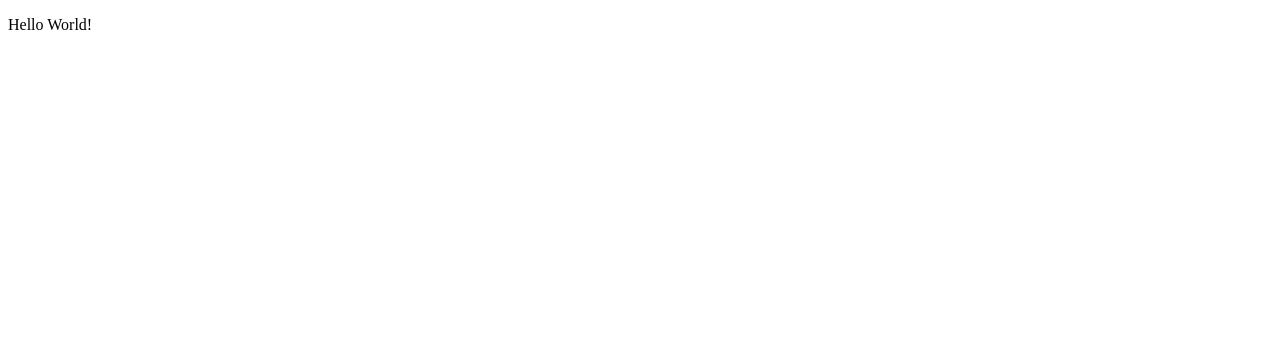
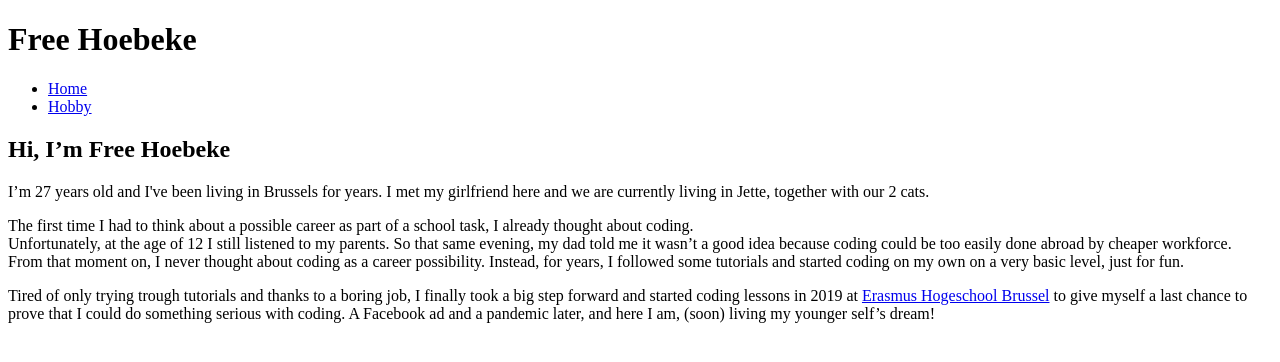
Before and after one commit to freeh23/freeh23.github.io, a plain HTML site: page index.html in a window 1280 px wide. Drawn offline with Linux system fonts and the light colour scheme.

Commit message:
Initial text, without css

```diff
--- a/index.html
+++ b/index.html
@@ -5,6 +5,34 @@
   <title>Free Hoebeke</title>
 </head>
 <body>
-    <p>Hello World!</p>
+  <header>
+    <h1>Free Hoebeke</h1>
+    <nav>
+      <ul>
+        <li><a href="index.html">Home</a></li>
+        <li><a href="Hobby.html">Hobby</a></li>
+      </ul>
+    </nav>
+  </header>
+
+
+  <article>
+    <h1>Hi, I’m Free Hoebeke</h1>
+    <p>I’m 27 years old and I've been living in Brussels for years. I met my girlfriend here and we are currently living in Jette, together with our 2 cats.</p>
+    <p>The first time I had to think about a possible career as part of a school task, I already thought about coding.<br/>
+      Unfortunately, at the age of 12 I still listened to my parents. So that same evening, my dad told me it wasn’t a good idea because coding could be too easily done abroad by cheaper workforce.<br/>
+      From that moment on, I never thought about coding as a career possibility. Instead, for years, I followed some tutorials and started coding on my own on a very basic level, just for fun.
+    </p>
+    <p>Tired of only trying trough tutorials and thanks to a boring job, I finally took a big step forward and started coding lessons in 2019 at <a href="https://www.erasmushogeschool.be/nl/opleidingen/graduaat-programmeren">Erasmus Hogeschool Brussel</a> to give myself a last chance to prove that I could do something serious with coding. A Facebook ad and a pandemic later, and here I am, (soon) living my younger self’s dream!</p>
+  </article>
+
+
+  <footer>
+    <!-- Social media links? Or just filling up the bottom with a color? -->
+  </footer>
+
+
+
+
 </body>
 </html>
```
Also changed, not shown: hobby.html (added, +48 -0 lines). Lines whose indentation alone changed are shown as unchanged.
